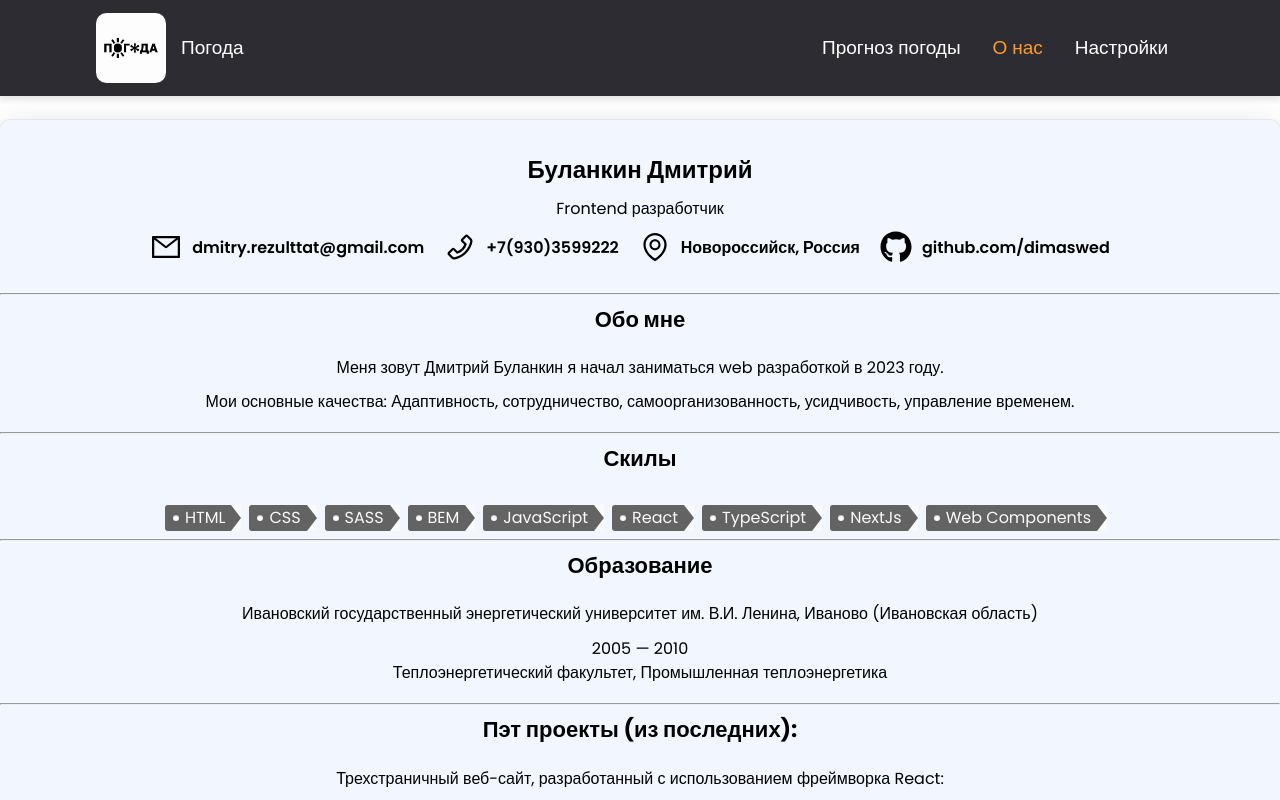
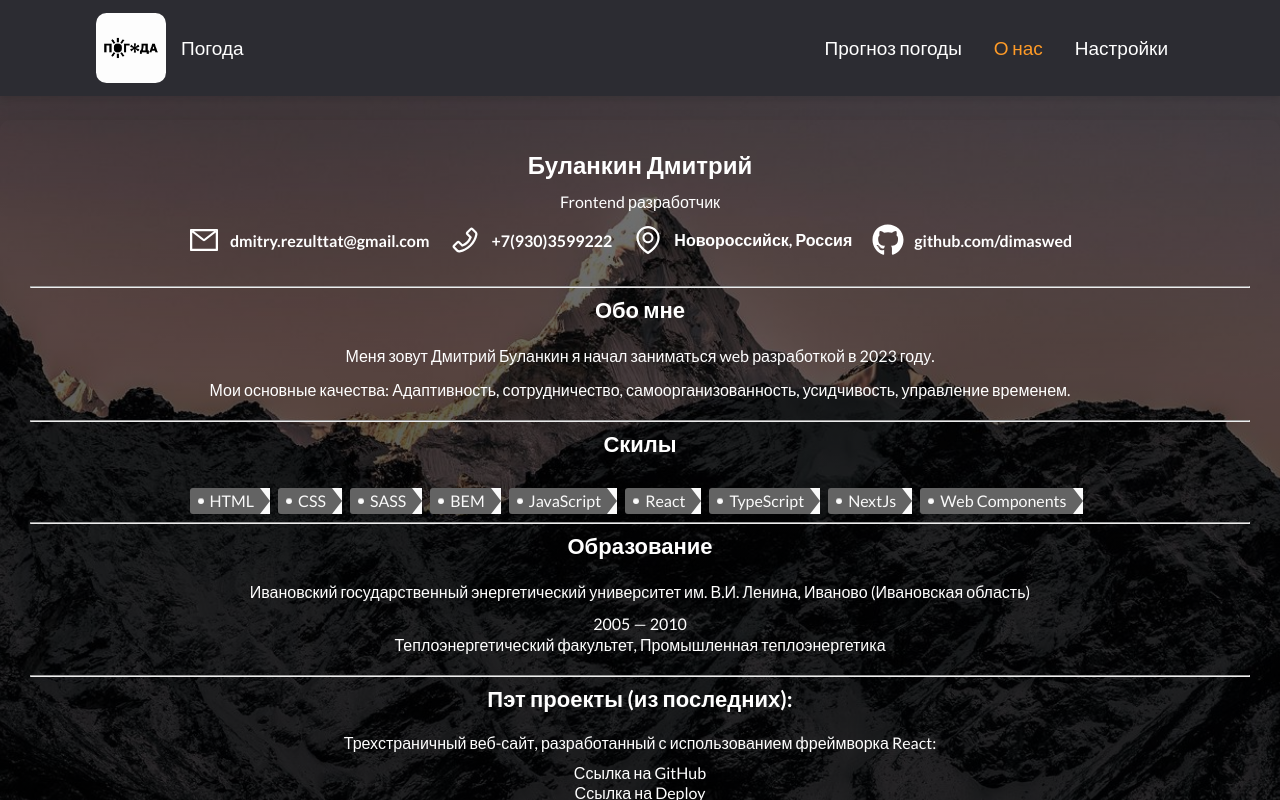
Before and after one commit to DimaSwed/next-js-project, a Next.js app: page /about in a window 1280 px wide. Shown: the top 800 px of the page. Built offline with nearby package versions, Linux system fonts and the light colour scheme.

Commit message:
feat: Font-style, main styles & bgImg changed. fix: Slider arrows position changed

```diff
--- a/package.json
+++ b/package.json
@@ -18,7 +18,8 @@
 		"react-icons": "^5.2.0",
 		"react-multi-carousel": "^2.8.5",
 		"react-redux": "^9.1.2",
-		"redux": "^5.0.1"
+		"redux": "^5.0.1",
+		"typeface-lato": "^1.1.13"
 	},
 	"devDependencies": {
 		"@types/node": "^20",
--- a/src/app/about/about.module.sass
+++ b/src/app/about/about.module.sass
@@ -1,10 +1,12 @@
 .about
-  background-color: #f1f6ff
+  font-family: 'Lato', sans-serif
+  // background-color: #f1f6ff
   margin: 0 auto
-  padding: 2rem 0
+  padding: 30px
   text-align: center
   border-radius: 10px
-  box-shadow: rgba(0, 0, 0, 0.16) 0px 10px 36px 0px, rgba(0, 0, 0, 0.06) 0px 0px 0px 1px
+  // box-shadow: rgba(0, 0, 0, 0.16) 0px 10px 36px 0px, rgba(0, 0, 0, 0.06) 0px 0px 0px 1px
+  box-shadow: rgba(0, 0, 0, 0.3) 0px 19px 38px, rgba(0, 0, 0, 0.22) 0px 15px 12px
 
 .head
   text-align: center
@@ -67,14 +69,16 @@
   justify-content: center
   align-items: center
   gap: 10px
-  color: black
+  color: white
+  // color: black
   text-decoration: none
 
 .link:hover
   color: #408cd2
 
   .link:visited
-    color: black
+    // color: black
+    color: white
     text-decoration: none
 
 .chips
--- a/src/app/layout.tsx
+++ b/src/app/layout.tsx
@@ -1,12 +1,14 @@
 import type { Metadata } from 'next'
-import { Poppins } from 'next/font/google'
+import { Lato } from 'next/font/google'
 import TheHeader from '@/components/TheHeader'
 import '../styles/global.sass'
 import TheFooter from '@/components/TheFooter'
 
-const font = Poppins({
-	weight: ['100', '200', '300', '400', '500', '600', '700', '800', '900'],
-	subsets: ['latin']
+const font_lato = Lato({
+	preload: true,
+	weight: ['100', '300', '400', '700', '900'],
+	subsets: ['latin'],
+	style: 'normal'
 })
 
 export const metadata: Metadata = {
@@ -21,7 +23,7 @@ export default function RootLayout({
 }>) {
 	return (
 		<html lang="en">
-			<body className={font.className}>
+			<body className={font_lato.className}>
 				<TheHeader />
 				<main className="container">{children}</main>
 				<TheFooter />
--- a/src/app/setting/setting.module.sass
+++ b/src/app/setting/setting.module.sass
@@ -1,9 +1,11 @@
 .settings
+  padding: 30px
+  font-family: 'Lato', sans-serif
   text-align: center
-  background-color: #f1f6ff
+  // background-color: #f1f6ff
   border-radius: 10px
-  box-shadow: rgba(0, 0, 0, 0.16) 0px 10px 36px 0px, rgba(0, 0, 0, 0.06) 0px 0px 0px 1px
-  padding: 20px
+  // box-shadow: rgba(0, 0, 0, 0.16) 0px 10px 36px 0px, rgba(0, 0, 0, 0.06) 0px 0px 0px 1px
+  box-shadow: rgba(0, 0, 0, 0.3) 0px 19px 38px, rgba(0, 0, 0, 0.22) 0px 15px 12px
 
 .title_h1
   font-size: 24px
@@ -16,14 +18,16 @@
   margin-bottom: 10px
 
 .paragraph
-  color: #666
+  color: white
+  // color: #666
   font-size: 16px
 
 .link:hover
   color: #ff9b27
 
 .link:visited
-  color: black
+  color: white
+  // color: black
   text-decoration: none
 
 .toggle_wrapper
--- a/src/components/WeatherForecast.tsx
+++ b/src/components/WeatherForecast.tsx
@@ -53,7 +53,7 @@ const WeatherForecast: FC<TypeWeather> = ({
 		// </div>
 		//
 		<div className="weather_wrapper">
-			<div className="weather_card madrid">
+			<div className="weather_card">
 				<div className="weather_icon">
 					<FaWind className="icon_wind" />
 				</div>
--- a/src/components/WeatherForecastSlider.tsx
+++ b/src/components/WeatherForecastSlider.tsx
@@ -99,8 +99,9 @@ export default function WeatherForecastSlider({
 			centerMode={false}
 			infinite
 			responsive={responsive}
-			itemClass="carousel-item-padding-20-px"
-			// ssr={true}
+			itemClass="custom-carousel-item"
+			removeArrowOnDeviceType={['mobile', 'mobile_min']}
+			partialVisible={false}
 		>
 			<WeatherForecast
 				dataday={currentDate}
--- a/src/styles/footer.sass
+++ b/src/styles/footer.sass
@@ -4,6 +4,7 @@ footer
   box-shadow: 0 4px 6px rgba(0, 0, 0, 0.1)
 
   .footer
+    font-family: 'Lato', sans-serif
     width: 85%
     flex: 1
     display: flex
--- a/src/styles/global.sass
+++ b/src/styles/global.sass
@@ -1,13 +1,19 @@
 @import 'reset.sass'
 
 body
+  font-family: 'Lato', sans-serif
   margin: 0
   -webkit-font-smoothing: antialiased
   -moz-osx-font-smoothing: grayscale
+  background-image: linear-gradient(rgba(0, 0, 0, 0.5), rgba(0, 0, 0, 0.8)), url('../../public/images/gory_skaly_sneg_189555_1920x1080.jpg')
+  background-size: cover
+  background-position: center
+  // background-image: linear-gradient(to top, rgba(0, 0, 0, 0.9), transparent), url('../../public/images/gory_skaly_sneg_189555_1920x1080.jpg')
 
 .container
+  color: white
   margin: 0 auto
   max-width: 1440px
-  min-height: calc(100vh - 80px - 80px)
+  min-height: calc(100vh - 80px - 100px)
   padding-top: 1.5rem
   padding-bottom: 1.5rem
--- a/src/styles/header.sass
+++ b/src/styles/header.sass
@@ -5,6 +5,7 @@ header
   padding: 2rem 0
 
   .header
+    font-family: 'Lato', sans-serif
     width: 85%
     flex: 1
     display: flex
```
Also changed, not shown: src/app/main.module.sass (+12 -6 lines), src/styles/weatherforecast.sass (+21 -4 lines), 1 other file (tests, documents, lock files or other folders).
